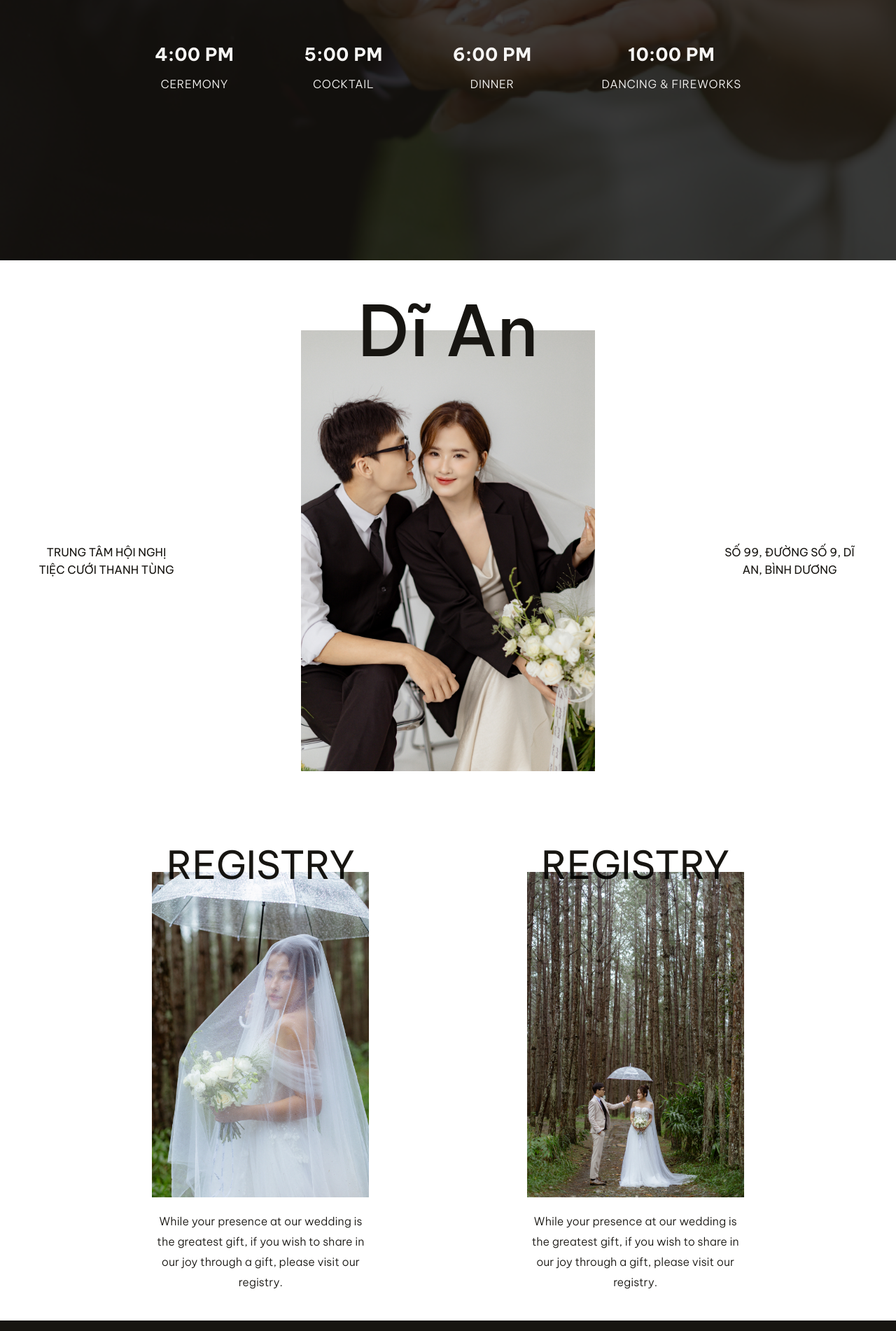
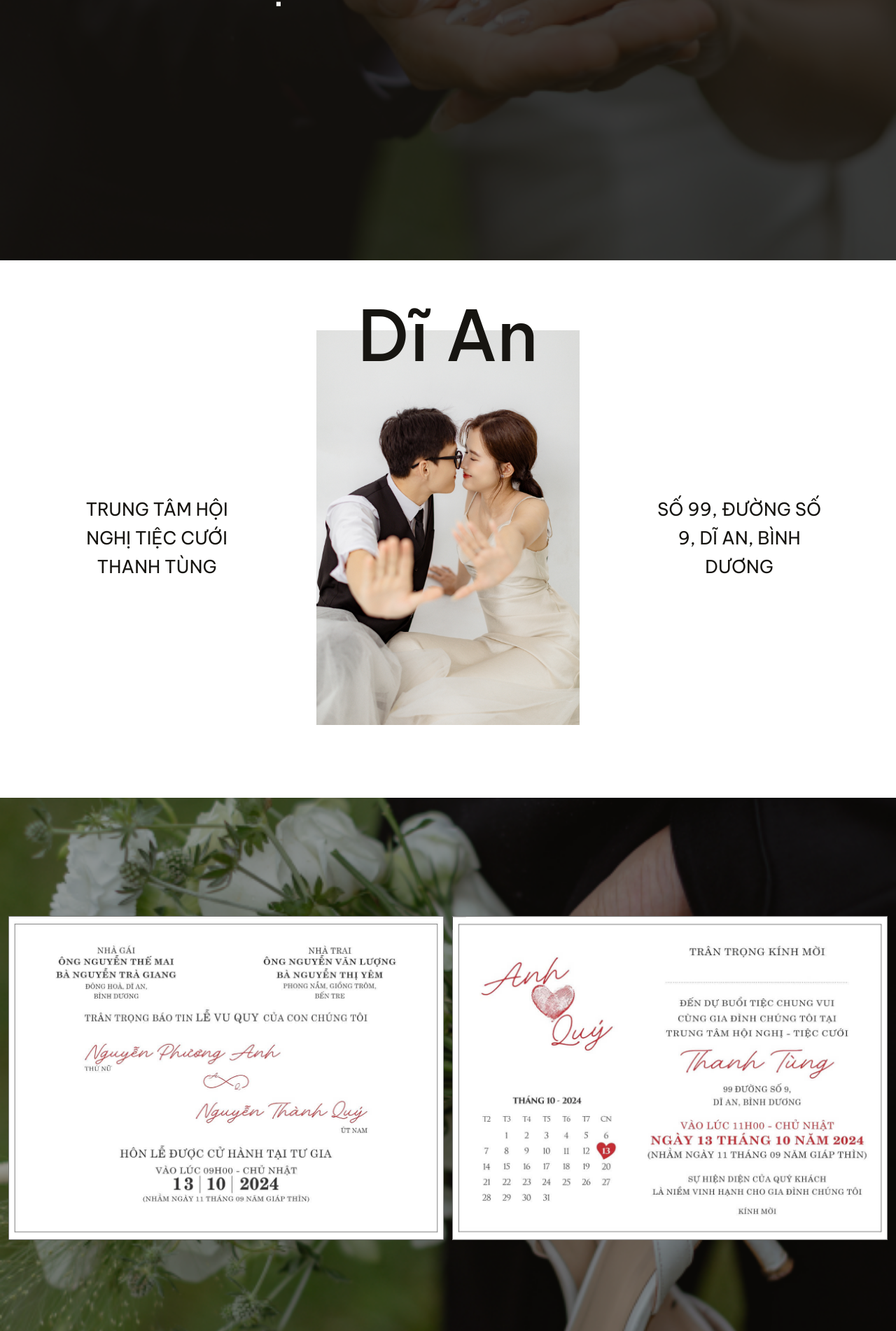
Before and after one commit to quys-nt/wedding-qa-app, a React (Vite) app: page / in a window 1280 px wide. Shown: the part 1298-3200 px from the top of the page at 70% size. Built offline with nearby package versions, Linux system fonts and the light colour scheme.

Commit message:
up anination Schedule

```diff
--- a/src/App.tsx
+++ b/src/App.tsx
@@ -5,6 +5,7 @@ import Schedule from './components/Schedule/Schedule'
 import Local from './components/Local/Local'
 import ThanksYou from './components/ThanksYou/ThanksYou'
 import Footer from './components/Footer/Footer'
+import Invitation from './components/Invitation/Invitation'
 
 function App() {
 
@@ -13,6 +14,7 @@ function App() {
       <Mainvisaul />
       <Schedule />
       <Local />
+      <Invitation />
       <ThanksYou />
       <Footer />
     </main>
--- /dev/null
+++ b/src/components/Invitation/Invitation.css
@@ -0,0 +1,45 @@
+.invitation {
+  position: relative;
+  display: flex;
+  align-items: center;
+  min-height: 100vh;
+  padding: 100px 12px;
+  background: url("/assets/images/gallery/gallery03.jpg") no-repeat center;
+  background-size: cover;
+}
+
+@media screen and (max-width: 768px) {
+  .invitation {
+    padding-block: 60px;
+    background-position: bottom right;
+  }
+}
+
+.invitation::after {
+  content: "";
+  position: absolute;
+  top: 0;
+  left: 0;
+  width: 100%;
+  height: 100%;
+  background: rgba(23, 21, 17, 0.4);
+}
+
+.invitation_wrapper {
+  position: relative;
+  z-index: 2;
+  display: grid;
+  grid-template-columns: repeat(2, 1fr);
+  gap: 12px;
+}
+
+@media screen and (max-width: 768px) {
+  .invitation_wrapper {
+    grid-template-columns: 1fr;
+    gap: 20px;
+  }
+}
+
+.invitation img {
+  max-width: 100%;
+}
--- /dev/null
+++ b/src/components/Invitation/Invitation.tsx
@@ -0,0 +1,16 @@
+import './Invitation.css'
+import thiepcuoi01 from "/assets/images/wedding-qy-pa-thiep-cuoi-01.jpg";
+import thiepcuoi02 from "/assets/images/wedding-qy-pa-thiep-cuoi-02.jpg";
+
+const Invitation = () => {
+  return (
+    <div className="invitation">
+      <div className="invitation_wrapper">
+        <img src={thiepcuoi01} alt="Thiệp Cưới Quý & Phương Anh" />
+        <img src={thiepcuoi02} alt="Thiệp Cưới Quý & Phương Anh" />
+      </div>
+    </div>
+  )
+}
+
+export default Invitation
--- a/src/components/Local/Local.css
+++ b/src/components/Local/Local.css
@@ -11,7 +11,7 @@
 
 .local_container {
   display: grid;
-  grid-template-columns: minmax(80px, 200px) minmax(200px, 420px) minmax(80px, 200px);
+  grid-template-columns: minmax(80px, 270px) minmax(200px, 420px) minmax(80px, 270px);
   justify-content: space-between;
   align-items: center;
   gap: 100px;
@@ -41,10 +41,6 @@
   }
 }
 
-/* .local_item img {
-  filter: grayscale(100%);
-} */
-
 .local_heading-local {
   position: absolute;
   top: -10%;
@@ -66,6 +62,6 @@
   margin-top: clamp(1rem, 2vw, 2rem);
   font-weight: 400;
   line-height: 1.6;
-  font-size: clamp(0.8rem, 2vw, 1rem);
+  font-size: clamp(0.8rem, 2vw, 1.6rem);
   text-transform: uppercase;
 }
--- a/src/components/Local/Local.tsx
+++ b/src/components/Local/Local.tsx
@@ -9,7 +9,7 @@ const Local = () => {
         </div>
         <div className="local_item">
           <h2 className="local_heading-local">Dĩ An</h2>
-          <img className="local_img" src="/assets/images/gallery/gallery35.jpg" alt="gallary 01" />
+          <img className="local_img" src="/assets/images/gallery/gallery12.jpg" alt="gallary 01" />
         </div>
         <div className="local_item">
           <p className="local_item-text">số 99, Đường số 9, Dĩ An, Bình Dương</p>
--- a/src/components/MainVisual/Mainvisaul.tsx
+++ b/src/components/MainVisual/Mainvisaul.tsx
@@ -19,7 +19,7 @@ const Mainvisaul = () => {
           y: -30,
           opacity: 0,
           duration: 1,
-          delay: 1.4,
+          delay: 1.6,
           ease: "back.out(1.7)",
         }, "+=2").from('.mv_heading-intro', {
           y: 30,
--- a/src/components/SaveDay/SaveDay.css
+++ b/src/components/SaveDay/SaveDay.css
@@ -5,7 +5,7 @@
   width: 100vw;
   height: 100vh;
   background-color: #fff;
-  z-index: 10;
+  z-index: 999;
   display: flex;
   align-items: center;
 }
--- a/src/components/Schedule/Schedule.css
+++ b/src/components/Schedule/Schedule.css
@@ -19,11 +19,10 @@
   height: 100%;
   object-fit: cover;
   object-position: center bottom;
-  /* filter: grayscale(100%); */
 }
 
 .schedule_bg::before {
-  content: '';
+  content: "";
   position: absolute;
   top: 0px;
   left: 0px;
@@ -68,13 +67,13 @@
 .schedule_inner {
   display: flex;
   justify-content: center;
-  gap: 20px;
   margin-top: 3rem;
 }
 
 @media screen and (max-width: 768px) {
   .schedule_inner {
     flex-direction: column;
+    gap: 40px;
   }
 }
 
--- a/src/components/Schedule/Schedule.tsx
+++ b/src/components/Schedule/Schedule.tsx
@@ -1,31 +1,60 @@
+import { useEffect } from 'react';
+import { gsap } from 'gsap';
+import { ScrollTrigger } from 'gsap/ScrollTrigger';
+
 import './Schedule.css'
 import imgBg from "/assets/images/gallery/gallery18.jpg";
 
+gsap.registerPlugin(ScrollTrigger);
+
 const Schedule = () => {
+  useEffect(() => {
+    gsap.fromTo('.schedule_items', {
+      opacity: 0,
+      y: 20,
+    }, {
+      opacity: 1,
+      y: 0,
+      duration: 1,
+      stagger: 0.4,
+      ease: "expo.out",
+      scrollTrigger: {
+        trigger: '.schedule',
+        start: "top 15%",
+        toggleActions: "play none none reverse",
+        markers: false,
+      },
+    });
+
+    return () => {
+      ScrollTrigger.getAll().forEach(trigger => trigger.kill());
+    };
+  }, []);
+
   return (
     <section className="schedule">
       <div className="schedule_bg">
         <img src={imgBg} alt="bg schedule" className="schedule_bg-img" />
       </div>
       <div className="schedule_wrapper">
-        <p className='schedule_heading-intro'>Here's a sneak peek of</p>
-        <h2 className='schedule_heading-title'>our special day's schedule</h2>
+        <p className='schedule_heading-intro'>Tóm tắt bữa tiệc</p>
+        <h2 className='schedule_heading-title'>Lịch trình ngày đặc biệt của chúng tôi</h2>
         <div className="schedule_inner">
           <div className="schedule_items">
-            <p className="schedule_items-text01">4:00 PM</p>
-            <p className='schedule_items-text02'>Ceremony</p>
+            <p className="schedule_items-text01">9:00 Sáng</p>
+            <p className='schedule_items-text02'>Hôn Lễ Cử Hành Tại Tư Gia</p>
           </div>
           <div className="schedule_items">
-            <p className="schedule_items-text01">5:00 PM</p>
-            <p className='schedule_items-text02'>cocktail</p>
+            <p className="schedule_items-text01">11:00 Sáng</p>
+            <p className='schedule_items-text02'>Chào Đón Khách Mời</p>
           </div>
           <div className="schedule_items">
-            <p className="schedule_items-text01">6:00 PM</p>
-            <p className='schedule_items-text02'>dinner</p>
+            <p className="schedule_items-text01">11:30 Sáng</p>
+            <p className='schedule_items-text02'>Cử Hành Hôn Lễ Tại Nhà Hàng</p>
           </div>
           <div className="schedule_items">
-            <p className="schedule_items-text01">10:00 PM</p>
-            <p className='schedule_items-text02'>dancing & fireworks</p>
+            <p className="schedule_items-text01">12:00 Sáng</p>
+            <p className='schedule_items-text02'>Ăn Uống và Ca Hát</p>
           </div>
         </div>
       </div>
--- a/src/components/ThanksYou/ThanksYou.css
+++ b/src/components/ThanksYou/ThanksYou.css
@@ -3,8 +3,8 @@
 }
 
 @media screen and (min-width: 1024px) {
-  .local {
-  padding: 100px 52px;
+  .thanks {
+    padding: 100px 52px;
   }
 }
 
@@ -37,7 +37,7 @@
   mix-blend-mode: multiply;
 }
 
-@media screen and (max-width:767px) {
+@media screen and (max-width: 767px) {
   .thanks_headding-title {
     top: -2rem;
   }
```
Also changed, not shown: public/assets/images/wedding-qy-pa-thiep-cuoi-01.jpg (added), public/assets/images/wedding-qy-pa-thiep-cuoi-02.jpg (added).
